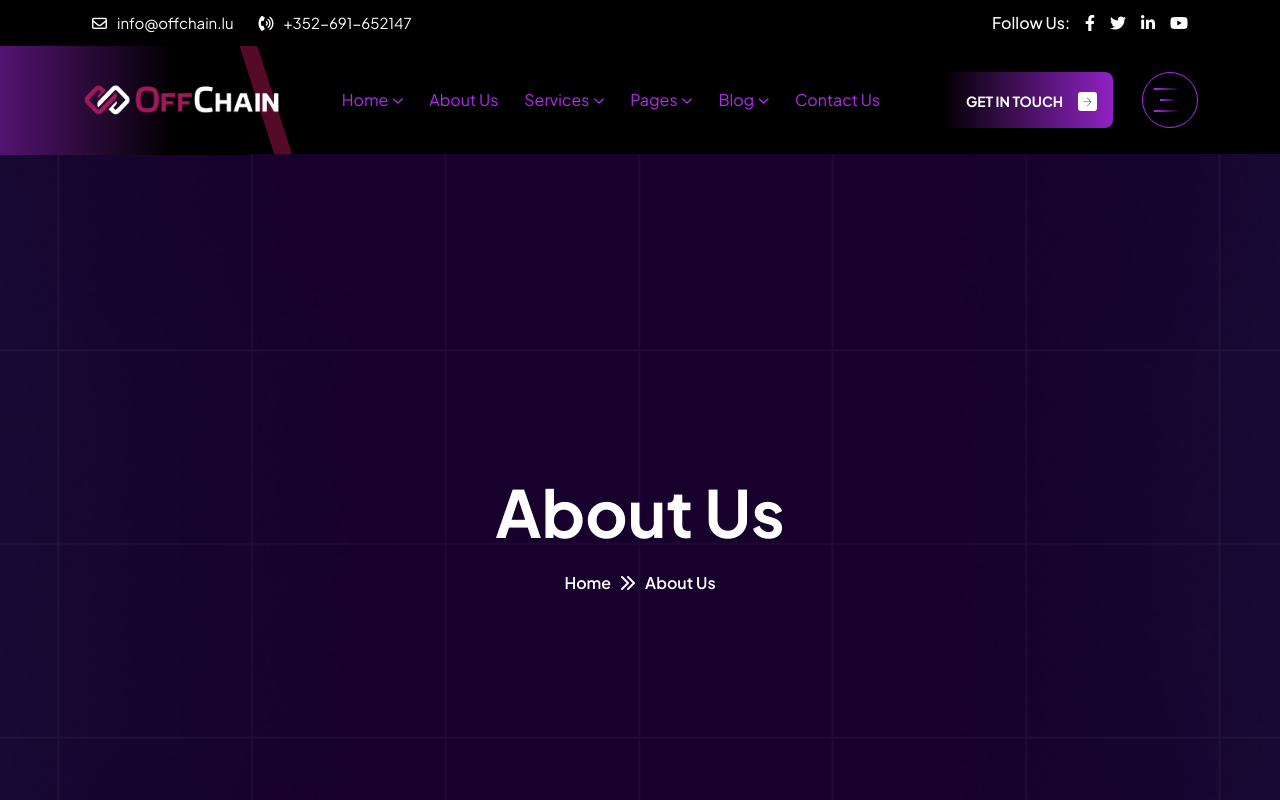
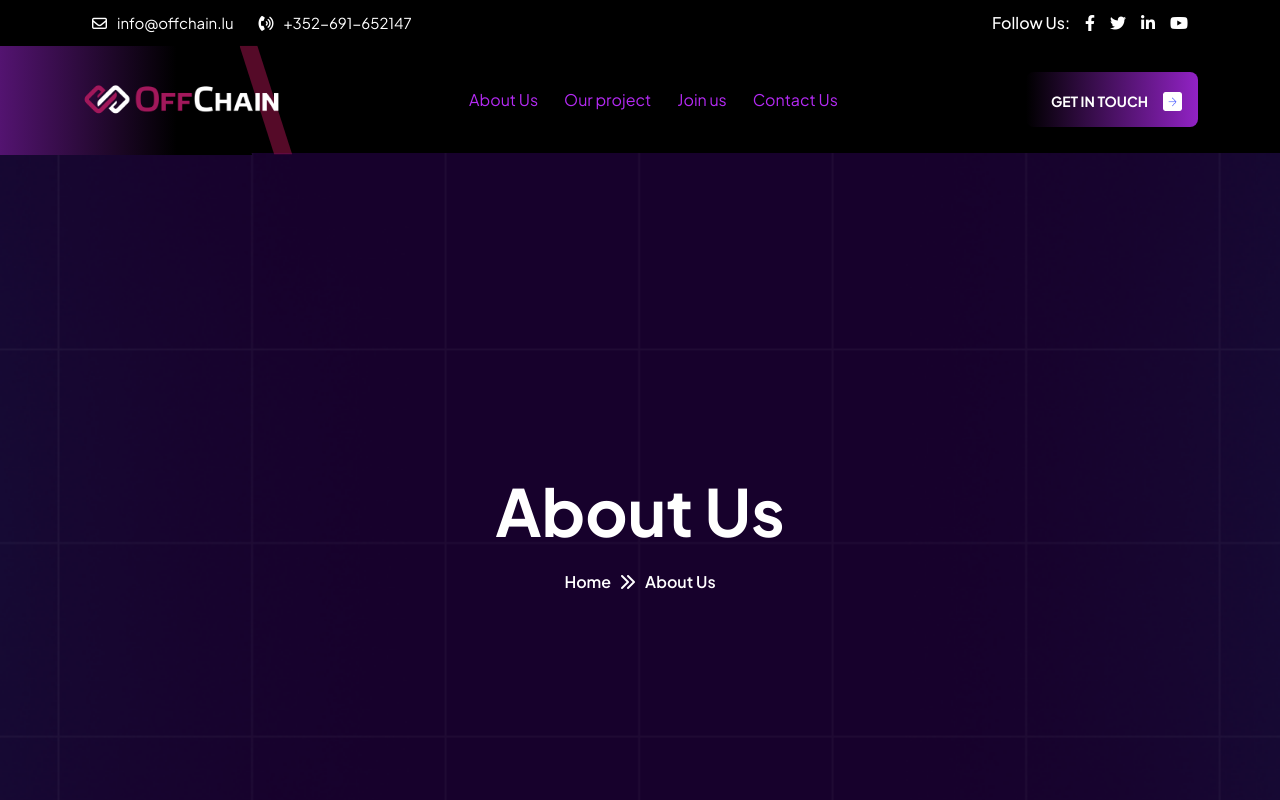
Before and after one commit to OffChainLuxembourg/OffChain.lu_website, a Next.js app: page /about in a window 1280 px wide. Shown: the top 800 px of the page. Built offline with nearby package versions, Linux system fonts and the light colour scheme.

Commit message:
update header

```diff
--- a/app/layout.jsx
+++ b/app/layout.jsx
@@ -4,7 +4,7 @@ import "../public/assets/scss/styles.scss";
 import { useEffect } from "react";
 import SiteMenu from "@/components/headers/SiteMenu";
 import ScrollTop from "@/components/common/ScrollTop";
-import CursorFollor from "@/components/common/CursorFollor";
+// import CursorFollor from "@/components/common/CursorFollor";
 import { usePathname } from "next/navigation";
 import { ToastContainer } from "react-toastify";
 import PopupSearch from "@/components/headers/PopupSearch";
@@ -69,7 +69,7 @@ export default function RootLayout({ children }) {
           pauseOnHover
         />
         {children}
-        <CursorFollor />
+        {/* <CursorFollor /> */}
         <ScrollTop />
       </body>
     </html>
--- a/components/headers/Header1.jsx
+++ b/components/headers/Header1.jsx
@@ -60,7 +60,7 @@ export default function Header1() {
                   >
                     GET IN TOUCH
                   </Link>
-                  <button
+                  {/* <button
                     type="button"
                     onClick={activeSideMenu}
                     className="simple-icon sideMenuInfo sidebar-btn"
@@ -68,7 +68,7 @@ export default function Header1() {
                     <span className="line" />
                     <span className="line" />
                     <span className="line" />
-                  </button>
+                  </button> */}
                 </div>
               </div>
             </div>
--- a/data/menu.js
+++ b/data/menu.js
@@ -1,4 +1,21 @@
 export const menuItems = [
+  {
+    title: "About Us",
+    href: "/about",
+  },
+  {
+    title: "Our project",
+    href: "/service-1",
+  },
+  {
+    title: "Join us",
+    href: "/project",
+  },
+  {
+    title: "Contact Us",
+    href: "/contact",
+  },
+  /*
   {
     title: "Home",
     href: "#",
@@ -6,19 +23,6 @@ export const menuItems = [
       { title: "Home One", href: "/" },
       { title: "Home Two", href: "/home-2" },
       { title: "Home Three", href: "/home-3" },
-    ],
-  },
-  {
-    title: "About Us",
-    href: "/about",
-  },
-  {
-    title: "Services",
-    href: "/#",
-    subMenu: [
-      { title: "Services One", href: "/service-1" },
-      { title: "Services Two", href: "/service-2" },
-      { title: "Service Details", href: "/service-details/1" },
     ],
   },
   {
@@ -56,8 +60,5 @@ export const menuItems = [
       { title: "Blog Details", href: "/blog-details/2" },
     ],
   },
-  {
-    title: "Contact Us",
-    href: "/contact",
-  },
+  */
 ];
```
